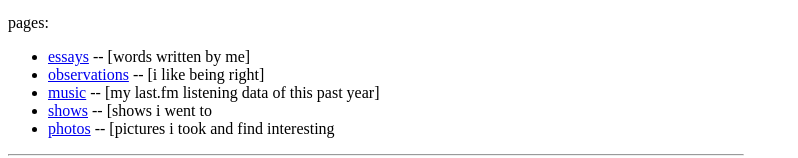
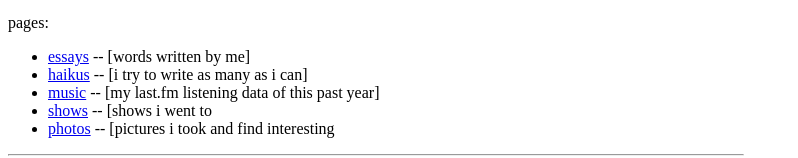
Before and after one commit to lifeonline1LA/colinyachts, a plain HTML site: page index.html in a window 1280 px wide. Shown: the part 204-362 px from the top of the page, without its empty margins (0-798 px from the left). Drawn offline with Linux system fonts and the light colour scheme.

Commit message:
Update index.html

```diff
--- a/index.html
+++ b/index.html
@@ -18,7 +18,7 @@
 <p>pages:</p>
 <ul>
 <li><a href="essays.html">essays</a> -- [words written by me]</li>
-<li><a href="observations.html">observations</a> -- [i like being right]</li>
+<li><a href="haikus.html">haikus</a> -- [i try to write as many as i can]</li>
 <li><a href="music.html">music</a> -- [my last.fm listening data of this past year]</li>
 <li><a href="shows.html">shows</a> -- [shows i went to</li>
 <li><a href="photos.html">photos</a> -- [pictures i took and find interesting</li>
```
